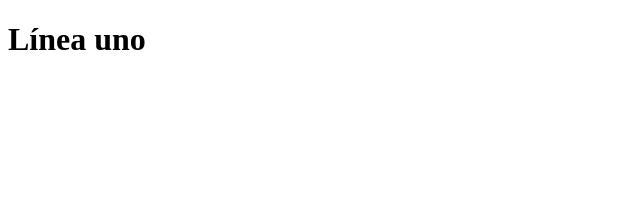
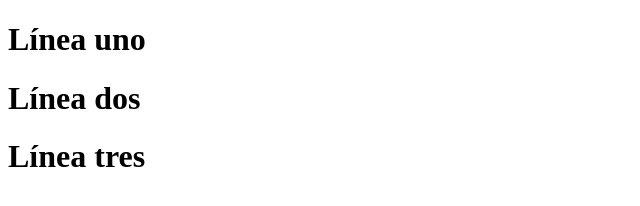
Before and after one commit to RobertMoralesO/pagina_git_lunes_2025_2, a plain HTML site: page index.html in a window 1280 px wide. Shown: the whole page, without its empty margins (0-640 px from the left). Drawn offline with Linux system fonts and the light colour scheme.

Commit message:
Cuarto commit

```diff
--- a/index.html
+++ b/index.html
@@ -7,5 +7,7 @@
 </head>
 <body>
     <h1>Línea uno</h1>
+    <h1>Línea dos</h1>
+    <h1>Línea tres</h1>
 </body>
 </html>
```
